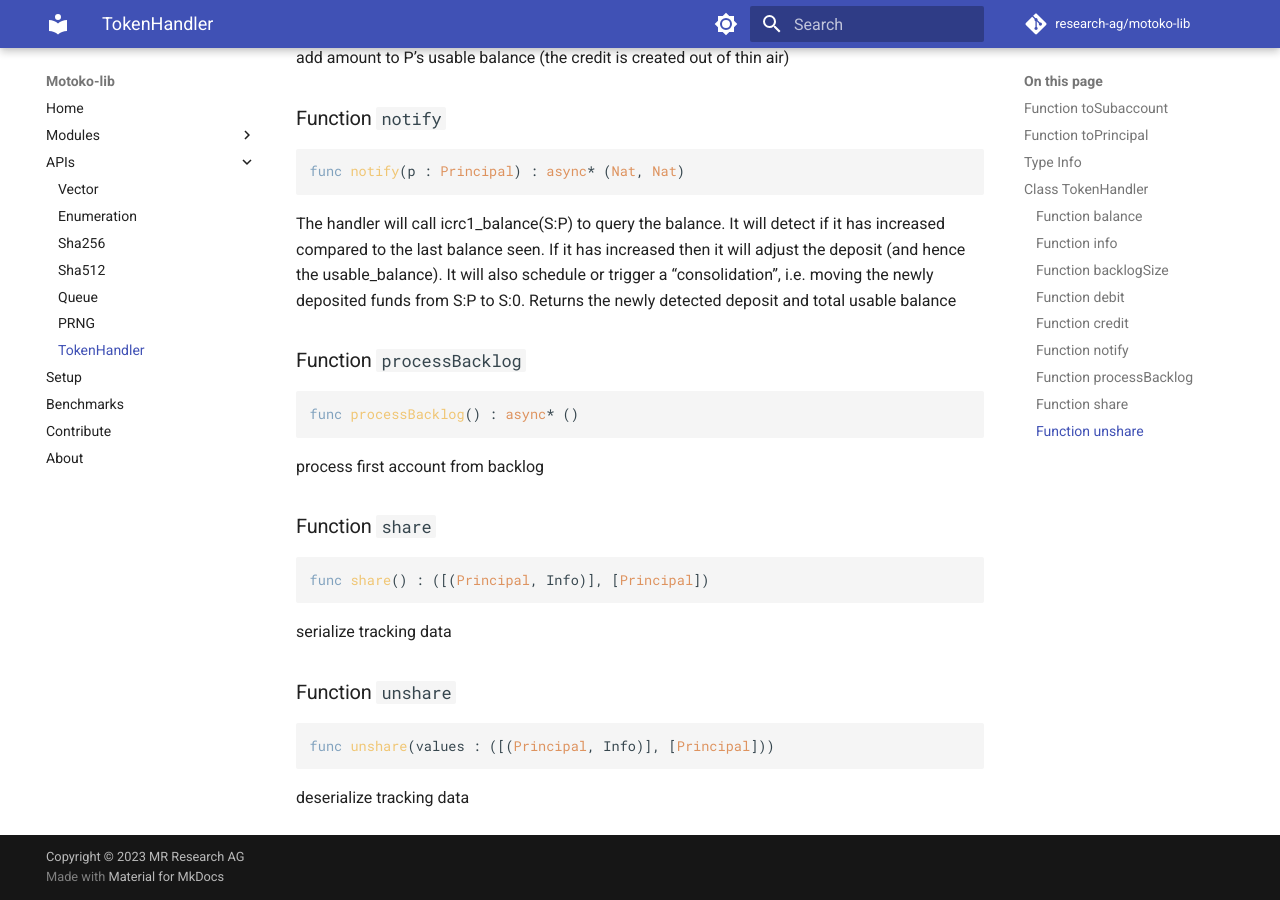
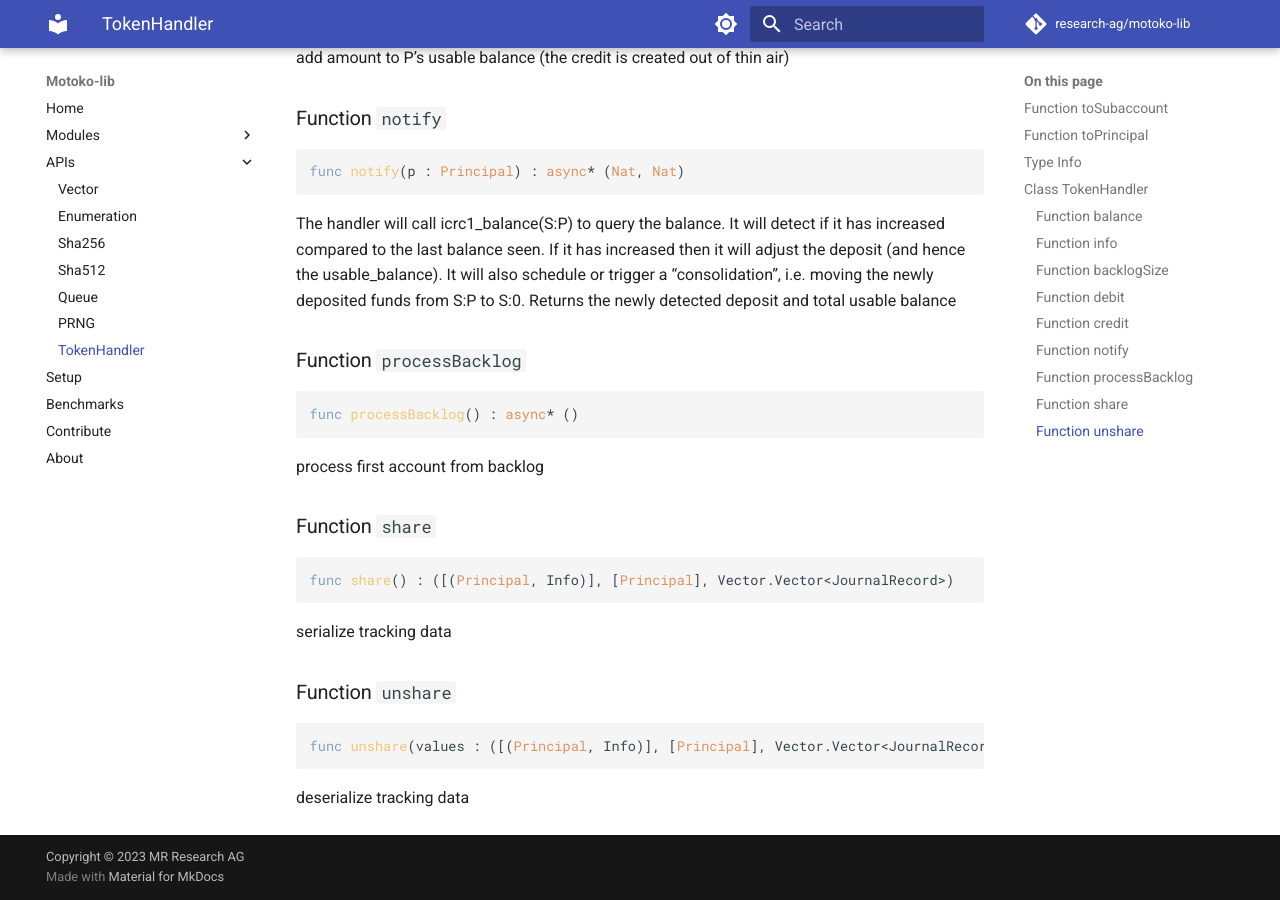
Before and after one commit to research-ag/motoko-lib, an MkDocs documentation site: the page built from docs/modoc/TokenHandler.md, in a window 1280 px wide and 900 px high, scrolled down 1530 px. Built offline with MkDocs 1.6.1 and Material for MkDocs 9.7.7, drawn with Linux system fonts in a browser that asks for light colours; comment, search, counter and statistics services are not loaded.

Commit message:
added journal

````diff
--- a/docs/modoc/TokenHandler.md
+++ b/docs/modoc/TokenHandler.md
@@ -88,7 +88,7 @@ process first account from backlog
 
 ### Function `share`
 ``` motoko
-func share() : ([(Principal, Info)], [Principal])
+func share() : ([(Principal, Info)], [Principal], Vector.Vector<JournalRecord>)
 ```
 
 serialize tracking data
@@ -96,7 +96,7 @@ serialize tracking data
 
 ### Function `unshare`
 ``` motoko
-func unshare(values : ([(Principal, Info)], [Principal]))
+func unshare(values : ([(Principal, Info)], [Principal], Vector.Vector<JournalRecord>))
 ```
 
 deserialize tracking data
````
Also changed, not shown: 1 other file.
